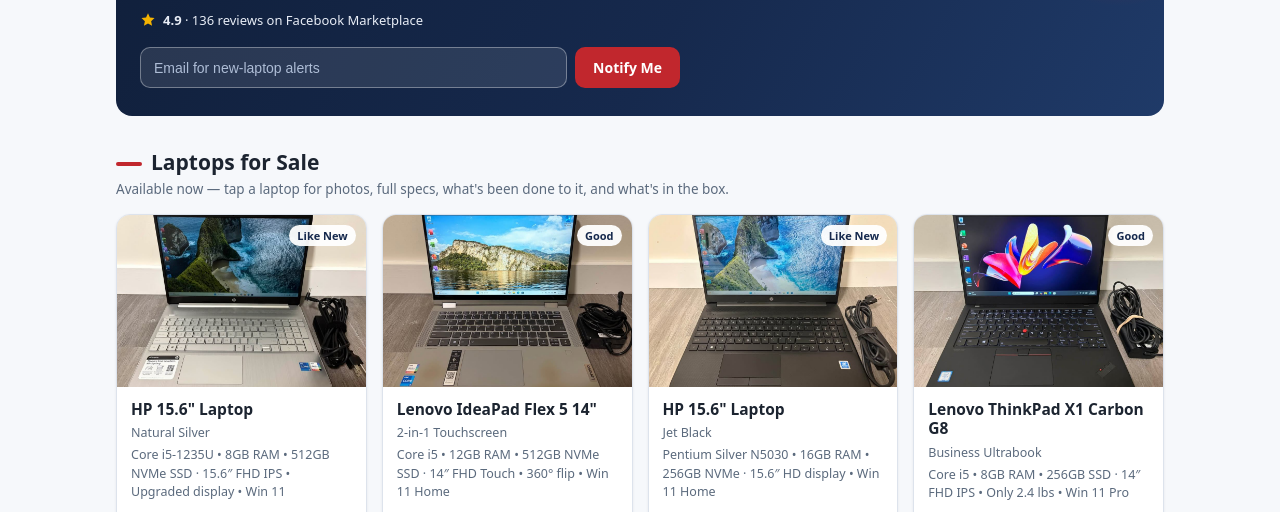
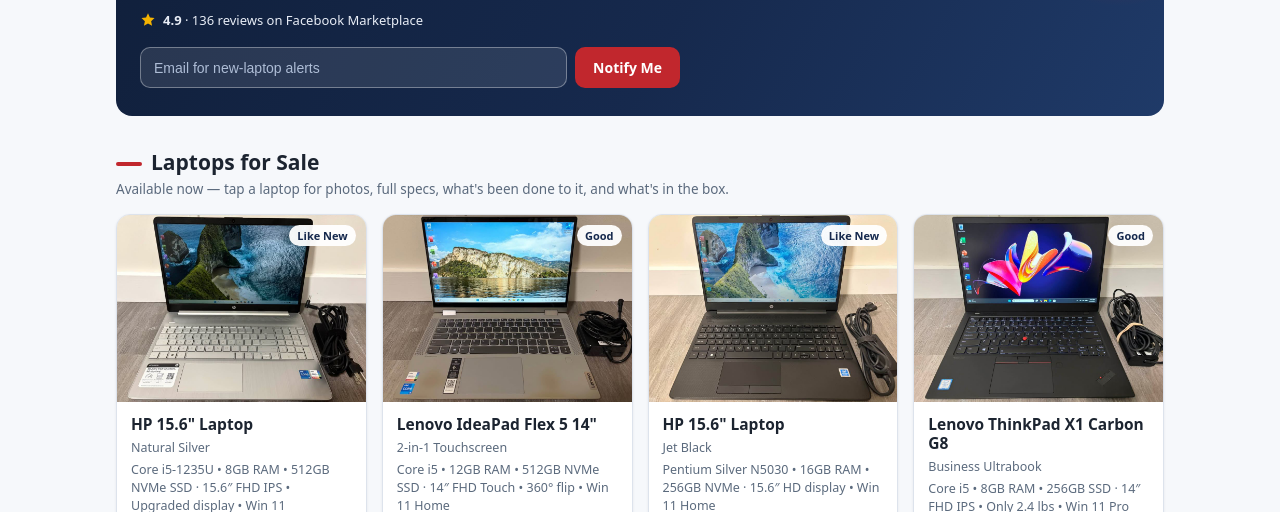
Before and after one commit to cardinalcomputersla/cardinal-website, a plain HTML site: page index.html in a window 1280 px wide. Shown: the part 229-741 px from the top of the page. Drawn offline with Linux system fonts and the light colour scheme.

Commit message:
Show whole laptop photos: 4:3 photo boxes with object-fit contain
Card photo strip was a fixed 172px height and the detail gallery a
fixed 340px, both with object-fit cover, which cropped the top and
bottom off the 4:3 (960x720) listing photos. Photo areas now use a
4:3 aspect ratio and contain, so the full laptop is visible.

Committed by Ember (Muse), approved by Jarred in chat 2026-11-14.

```diff
--- a/index.html
+++ b/index.html
@@ -39,8 +39,8 @@ button{font:inherit;cursor:pointer}
 .sec .sub{color:var(--mut);font-size:13.5px;margin:0 0 16px}
 .grid{display:grid;grid-template-columns:repeat(auto-fill,minmax(238px,1fr));gap:15px}
 .card{background:var(--card);border:1px solid var(--line);border-radius:14px;overflow:hidden;display:flex;flex-direction:column;box-shadow:0 1px 3px rgba(16,31,58,.07)}
-.card .ph{height:172px;background:#e8edf4;position:relative}
-.card .ph img{width:100%;height:100%;object-fit:cover;display:block}
+.card .ph{aspect-ratio:4/3;background:#e8edf4;position:relative}
+.card .ph img{width:100%;height:100%;object-fit:contain;display:block}
 .pill{position:absolute;font-size:11px;font-weight:700;padding:3px 8px;border-radius:20px}
 .pill.cond{right:10px;top:10px;background:rgba(255,255,255,.94);color:var(--navy)}
 .cbody{padding:13px 14px 14px;display:flex;flex-direction:column;gap:5px;flex:1}
@@ -54,7 +54,7 @@ button{font:inherit;cursor:pointer}
 .dbtn:hover{background:var(--navy2)}
 .detail{background:var(--card);border:1px solid var(--line);border-radius:14px;padding:18px;box-shadow:0 1px 3px rgba(16,31,58,.07)}
 .back{background:none;border:1px solid var(--line);padding:7px 13px;border-radius:8px;font-weight:600;font-size:13px;margin-bottom:14px}
-.gal .main{width:100%;height:340px;object-fit:cover;border-radius:10px;background:#e8edf4;display:block}
+.gal .main{width:100%;aspect-ratio:4/3;object-fit:contain;border-radius:10px;background:#e8edf4;display:block}
 .thumbs{display:flex;gap:8px;margin-top:8px;flex-wrap:wrap}
 .thumbs img{width:64px;height:48px;object-fit:cover;border-radius:6px;cursor:pointer;border:2px solid transparent}
 .thumbs img.sel{border-color:var(--red)}
```
